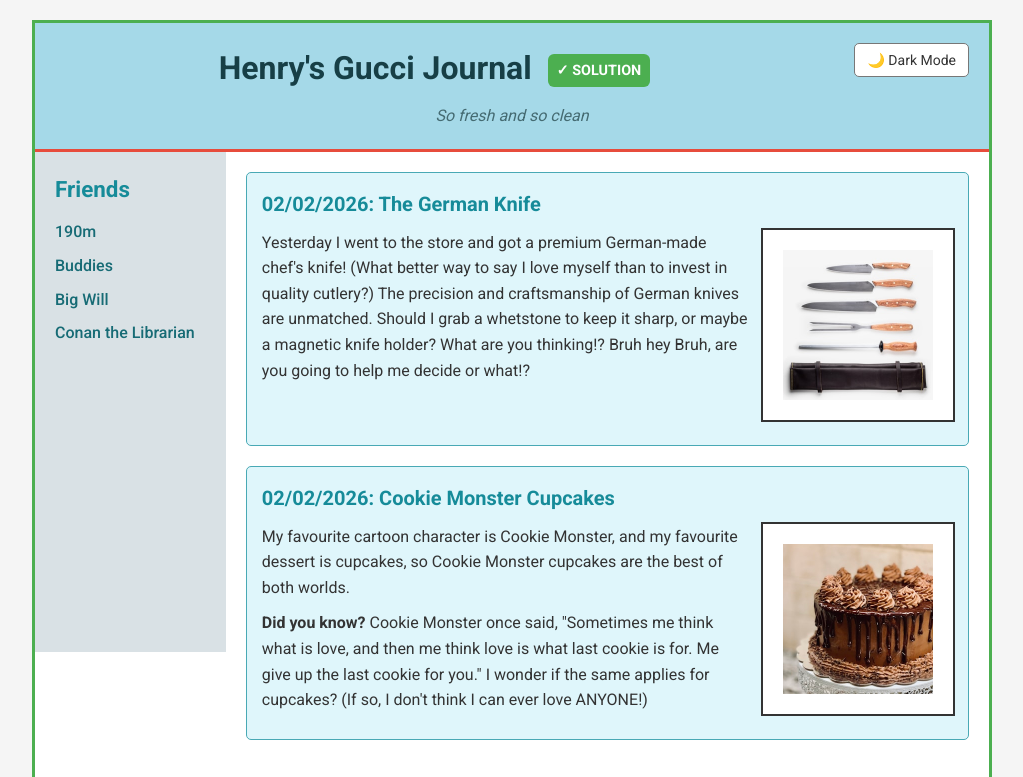
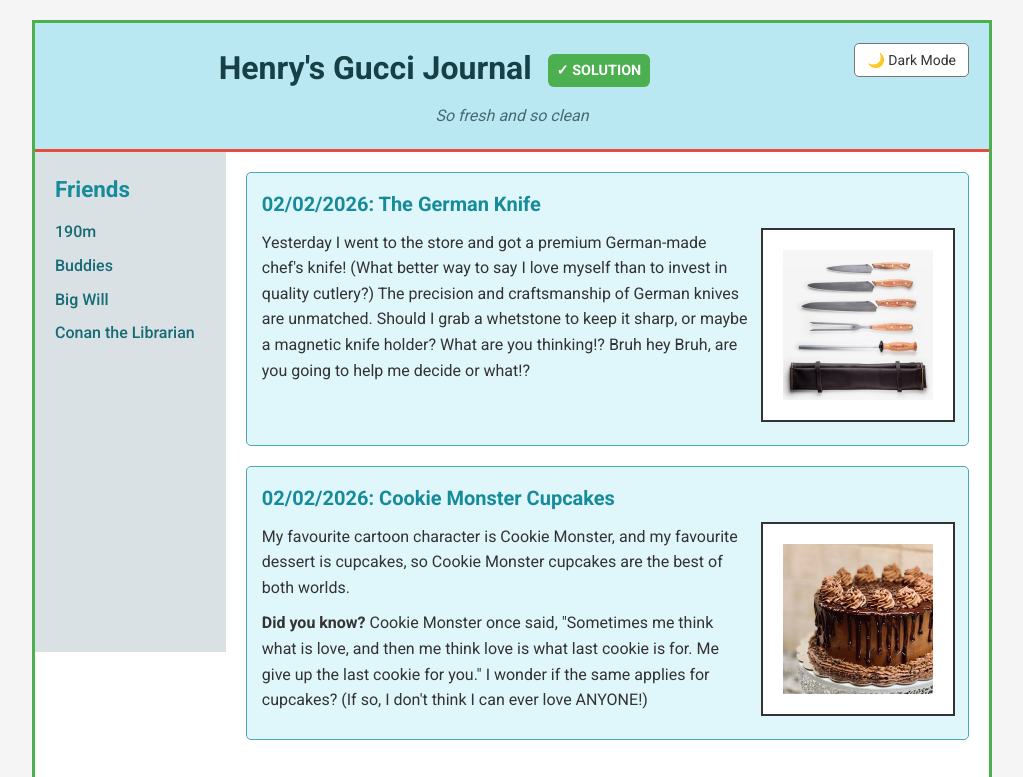
Before and after one commit to nuniaishwaryachowdary17/webinclass1, a plain HTML site: page journal_starter.html in a window 1280 px wide. Shown: the top 777 px of the page, without its empty margins (128-1151 px from the left). Drawn offline with Linux system fonts and the light colour scheme.

Commit message:
Change header background color in CSS

```diff
--- a/journal_starter.css
+++ b/journal_starter.css
@@ -23,7 +23,7 @@ SPECIAL FEATURES
 
     --main-background: #ffffff;
 
-    --header-background: #a5d9e8;
+    --header-background: #b9e7f2;
 
     --header-border: #e74c3c;
 
```
